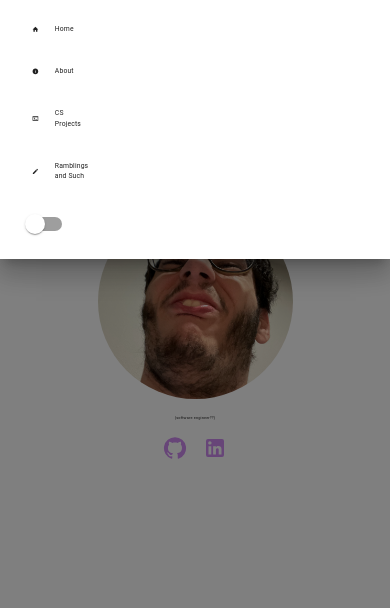
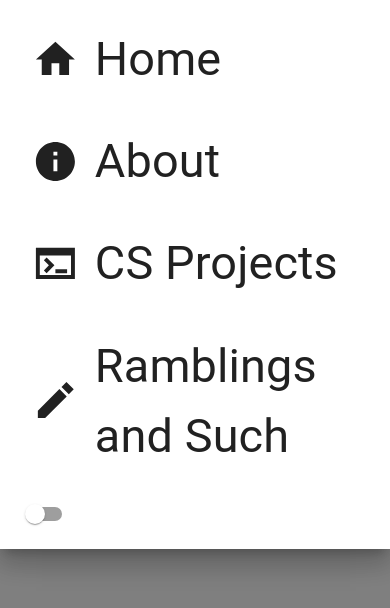
Before and after one commit to akromish/akromish_2.0, a React (Create React App) app: page / in a window 390 px wide. Both pictures are taken after a click on the button 23 px from the left and 23 px from the top of the page. Shown: the top 608 px of the page. Built offline with nearby package versions, Linux system fonts and the light colour scheme.

Commit message:
navbar list responsive scaling

```diff
--- a/src/components/NavBar.jsx
+++ b/src/components/NavBar.jsx
@@ -24,11 +24,11 @@ function NavBar({
   };
 
   const list = () => (
-    <div
+    <Box
       role="presentation"
-      style={{
-        width: '20vw',
-      }}
+      width={{ xs: '100vw', lg: '20vw' }}
+      justifyContent="center"
+      alignItems="center"
     >
       <List>
         <ListItem>
@@ -36,10 +36,10 @@ function NavBar({
             <Stack direction="row" spacing={2} alignItems="center" fontSize="1.75vw">
               <HomeSharpIcon
                 sx={{
-                  fontSize: '1.75vw',
+                  fontSize: { xs: '12vw', lg: '1.75vw' },
                 }}
               />
-              <div> Home </div>
+              <Box fontSize={{ xs: '12vw', lg: '1.75vw' }}> Home </Box>
             </Stack>
           </ListItemButton>
         </ListItem>
@@ -48,10 +48,10 @@ function NavBar({
             <Stack direction="row" spacing={2} alignItems="center" fontSize="1.75vw">
               <InfoIconSharp
                 sx={{
-                  fontSize: '1.75vw',
+                  fontSize: { xs: '12vw', lg: '1.75vw' },
                 }}
               />
-              <div> About </div>
+              <Box fontSize={{ xs: '12vw', lg: '1.75vw' }}> About </Box>
             </Stack>
           </ListItemButton>
         </ListItem>
@@ -60,10 +60,10 @@ function NavBar({
             <Stack direction="row" spacing={2} alignItems="center" fontSize="1.75vw">
               <TerminalSharpIcon
                 sx={{
-                  fontSize: '1.75vw',
+                  fontSize: { xs: '12vw', lg: '1.75vw' },
                 }}
               />
-              <div> CS Projects </div>
+              <Box fontSize={{ xs: '12vw', lg: '1.75vw' }}> CS Projects </Box>
             </Stack>
           </ListItemButton>
         </ListItem>
@@ -72,10 +72,10 @@ function NavBar({
             <Stack direction="row" spacing={2} alignItems="center" fontSize="1.75vw">
               <CreateSharpIcon
                 sx={{
-                  fontSize: '1.75vw',
+                  fontSize: { xs: '12vw', lg: '1.75vw' },
                 }}
               />
-              <div> Ramblings and Such </div>
+              <Box fontSize={{ xs: '12vw', lg: '1.75vw' }}> Ramblings and Such </Box>
             </Stack>
           </ListItemButton>
         </ListItem>
@@ -88,21 +88,21 @@ function NavBar({
           />
         </ListItem>
       </List>
-    </div>
+    </Box>
   );
 
   return (
     <Box justifyContent="center">
+      {/* TODO: figure out how to move button to right side of screen */}
       <IconButton
-        sx={{
-          marginLeft: 'auto',
-        }}
         onClick={toggleDrawer(true)}
         color="primary"
       >
         <MenuIcon
           sx={{
-            fontSize: { xs: '8vw', lg: '2vw' },
+            fontSize: { xs: '12vw' },
+            display: { xs: 'block', lg: 'none' },
+
           }}
         />
       </IconButton>
```
